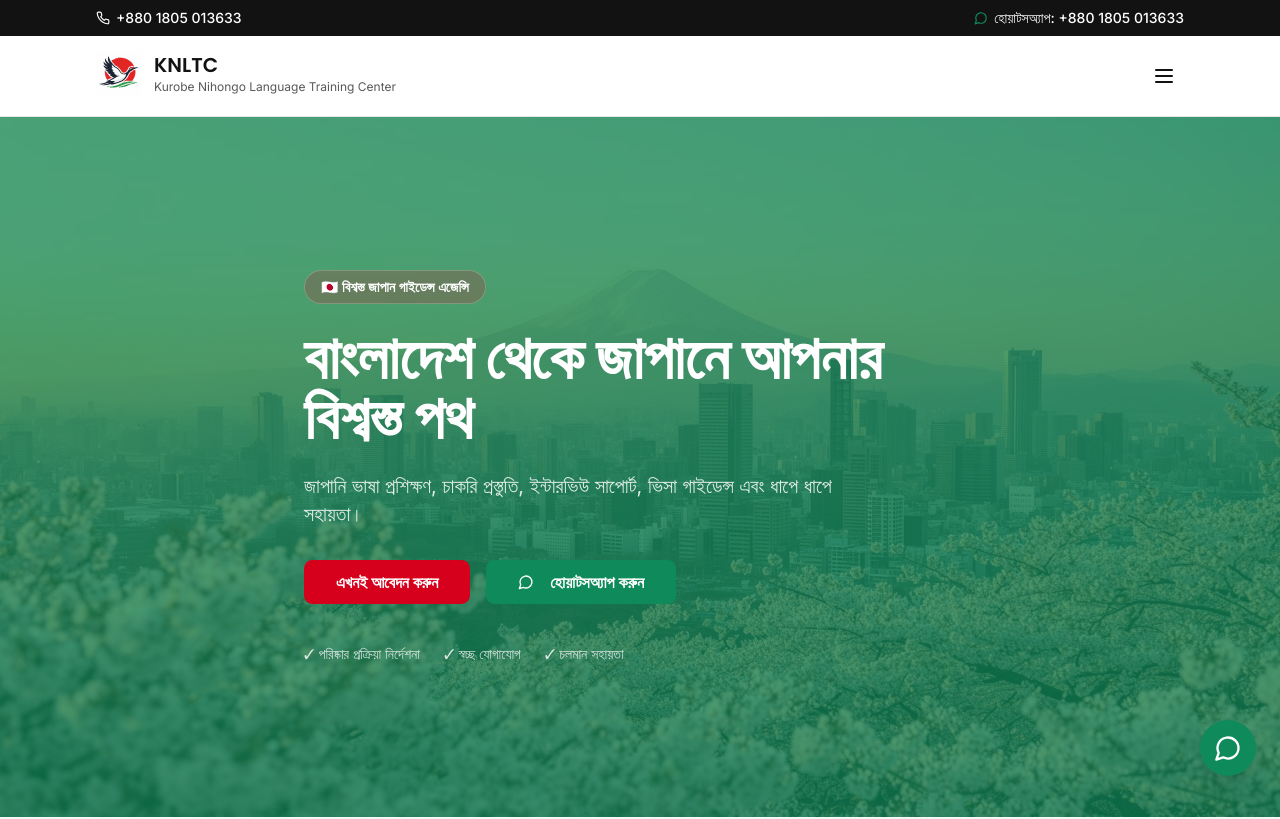
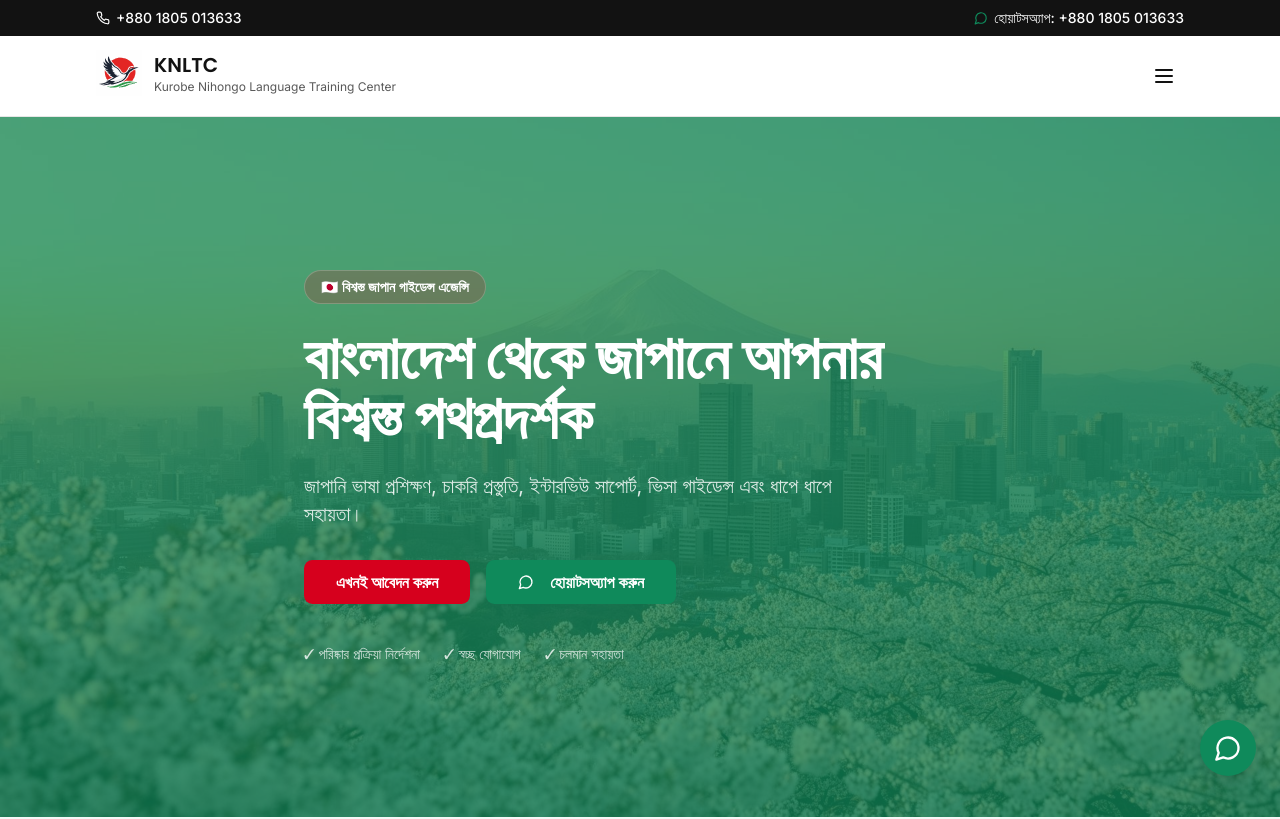
Before and after one commit to Xeetrix/knltc, a Next.js app: page / in a window 1280 px wide. Shown: the top 819 px of the page. Built offline with nearby package versions, Linux system fonts and the light colour scheme.

Commit message:
Fix typos in titles for English, Bangla, and Japanese translations in HeroSection

```diff
--- a/components/home/HeroSection.tsx
+++ b/components/home/HeroSection.tsx
@@ -14,7 +14,7 @@ const HeroSection = () => {
     {
       en: {
         badge: "🇯🇵 Trusted Japan Guidance Agency",
-        title: "Your Trusted Path from Bangladesh to Japan",
+        title: "Your Trusted Guidefrom Bangladesh to Japan",
         desc: "Japanese language training, job preparation, interview support, visa guidance, and step-by-step assistance.",
         apply: "Apply Now",
         whatsapp: "WhatsApp Us",
@@ -22,7 +22,7 @@ const HeroSection = () => {
       },
       bn: {
         badge: "🇯🇵 বিশ্বস্ত জাপান গাইডেন্স এজেন্সি",
-        title: "বাংলাদেশ থেকে জাপানে আপনার বিশ্বস্ত পথ",
+        title: "বাংলাদেশ থেকে জাপানে আপনার বিশ্বস্ত পথপ্রদর্শক",
         desc: "জাপানি ভাষা প্রশিক্ষণ, চাকরি প্রস্তুতি, ইন্টারভিউ সাপোর্ট, ভিসা গাইডেন্স এবং ধাপে ধাপে সহায়তা।",
         apply: "এখনই আবেদন করুন",
         whatsapp: "হোয়াটসঅ্যাপ করুন",
@@ -30,7 +30,7 @@ const HeroSection = () => {
       },
       ja: {
         badge: "🇯🇵 信頼できる日本進学・就職ガイダンス",
-        title: "バングラデシュから日本への確かな道",
+        title: "バングラデシュから日本への信頼のガイド",
         desc: "日本語学習、就職準備、面接サポート、ビザ案内まで段階的に支援します。",
         apply: "今すぐ応募",
         whatsapp: "WhatsAppで相談",
```
